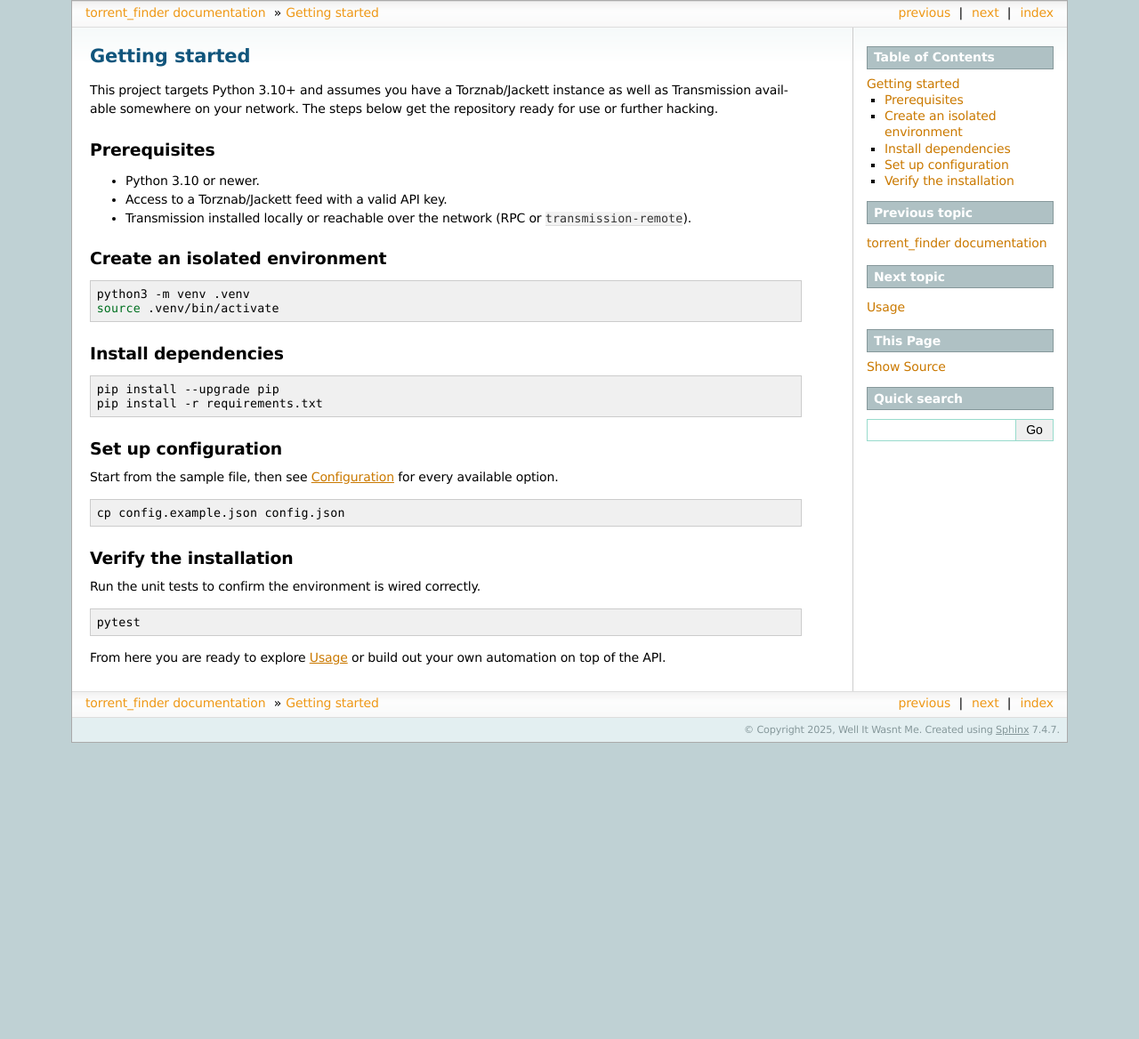
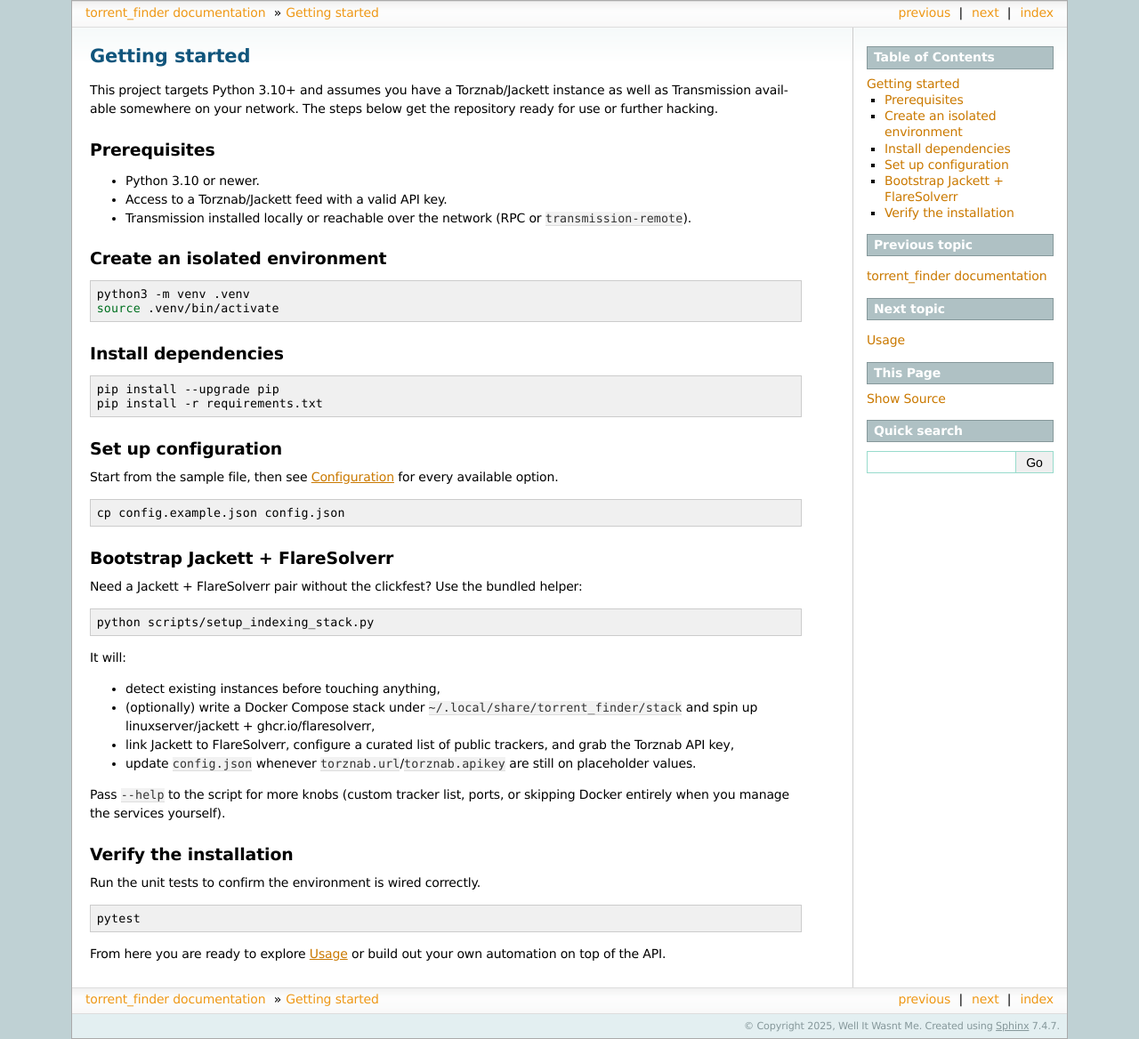
Before and after one commit to well-it-wasnt-me/torrent_finder, a Sphinx documentation site: the page built from docs/getting_started.rst, in a window 1280 px wide. Shown: the whole page at 89% size. Built offline with Sphinx 7.4.7, drawn with Linux system fonts in a browser that asks for light colours; before the commit the page ends 900 px from its top, so only the background shows below that.

Commit message:
docs: updated documentation to reflect last feat

```diff
--- a/docs/getting_started.rst
+++ b/docs/getting_started.rst
@@ -36,6 +36,24 @@
 
    cp config.example.json config.json
 
+Bootstrap Jackett + FlareSolverr
+--------------------------------
+
+Need a Jackett + FlareSolverr pair without the clickfest? Use the bundled helper:
+
+.. code-block:: bash
+
+   python scripts/setup_indexing_stack.py
+
+It will:
+
+- detect existing instances before touching anything,
+- (optionally) write a Docker Compose stack under ``~/.local/share/torrent_finder/stack`` and spin up linuxserver/jackett + ghcr.io/flaresolverr,
+- link Jackett to FlareSolverr, configure a curated list of public trackers, and grab the Torznab API key,
+- update ``config.json`` whenever ``torznab.url``/``torznab.apikey`` are still on placeholder values.
+
+Pass ``--help`` to the script for more knobs (custom tracker list, ports, or skipping Docker entirely when you manage the services yourself).
+
 Verify the installation
 -----------------------
 
```
Also changed, not shown: README.md (+15 -0 lines).
